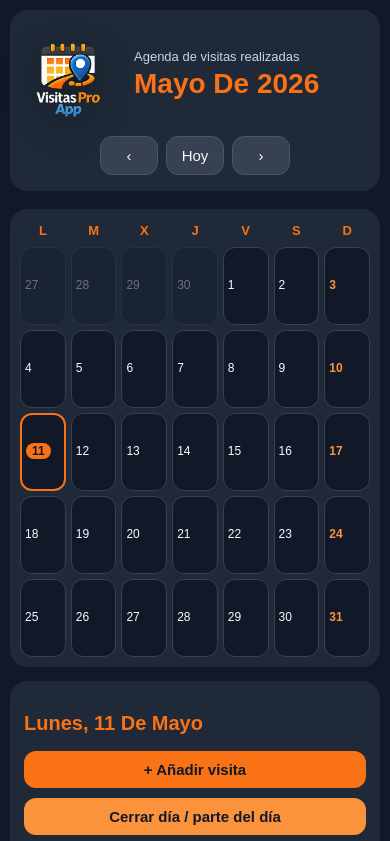
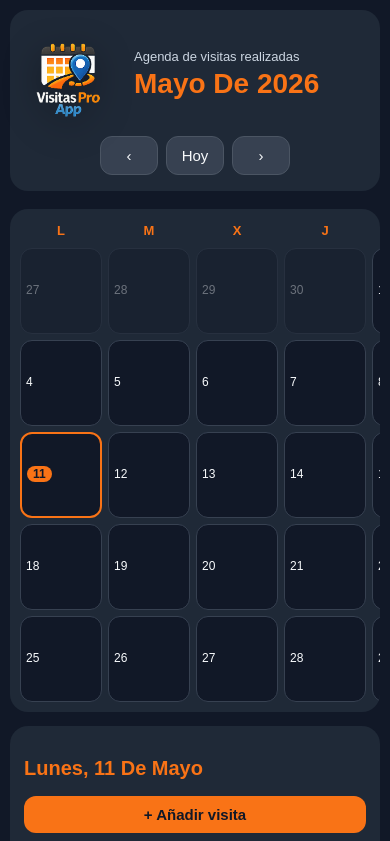
Before and after one commit to Chuck1976/visitas-app, a Next.js app: page / in a window 390 px wide. Shown: the top 841 px of the page. Built offline with nearby package versions, Linux system fonts and the light colour scheme.

Commit message:
Restore mobile calendar scrolling layout

```diff
--- a/app/globals.css
+++ b/app/globals.css
@@ -552,15 +552,17 @@ textarea {
   }
 
   .calendar {
-    grid-template-columns: repeat(7, minmax(0, 1fr));
-    gap: 5px;
+    grid-template-columns: repeat(7, 82px);
+    overflow-x: auto;
+    gap: 6px;
     padding: 10px;
     margin-bottom: 14px;
+    -webkit-overflow-scrolling: touch;
   }
 
   .day {
-    min-height: 78px;
-    padding: 4px;
+    min-height: 86px;
+    padding: 5px;
   }
 
   .side {
--- a/app/layout.js
+++ b/app/layout.js
@@ -33,6 +33,12 @@ export default function RootLayout({ children }) {
       lang="es"
       className={`${geistSans.variable} ${geistMono.variable}`}
     >
+      <head>
+        <meta
+          name="viewport"
+          content="width=device-width, initial-scale=1, viewport-fit=cover"
+        />
+      </head>
       <body>{children}</body>
     </html>
   );
```
